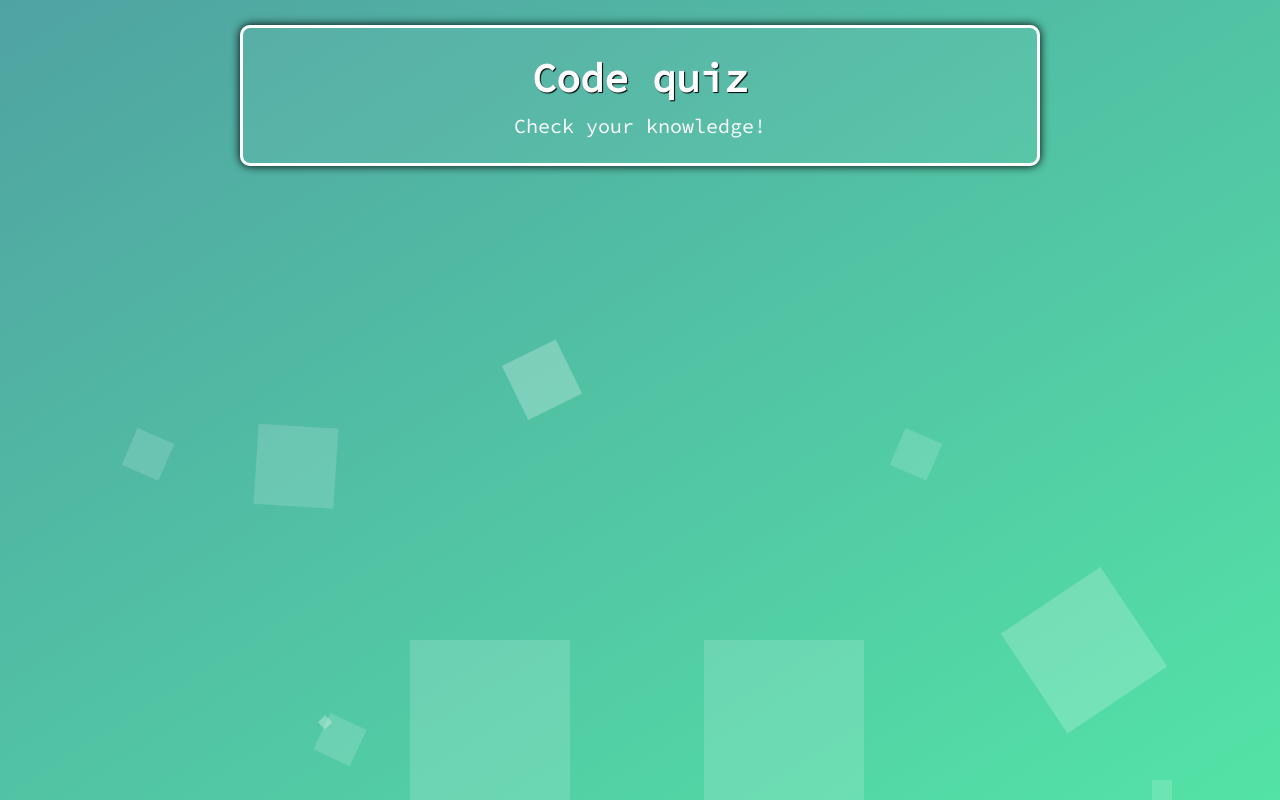
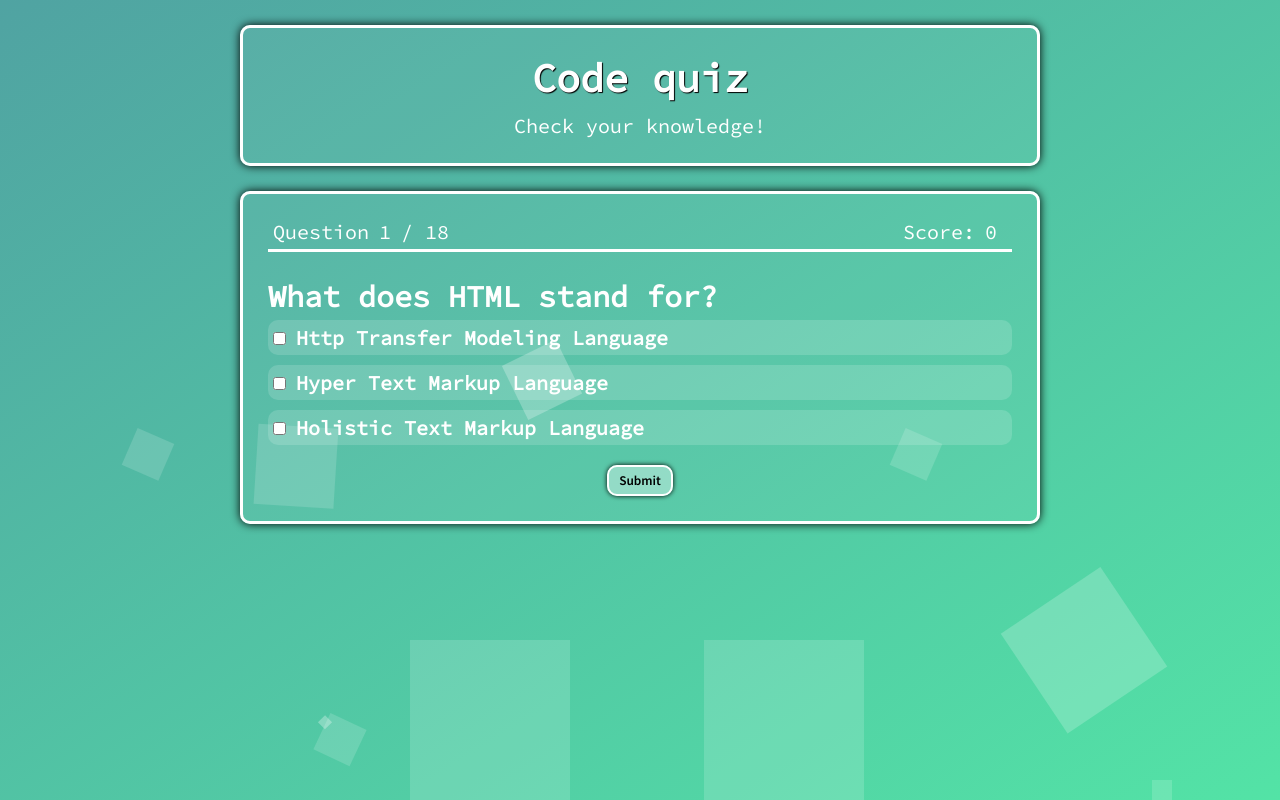
Before and after one commit to Lnferrari/code-quiz, a React (Create React App) app: page /quiz in a window 1280 px wide. Built offline with nearby package versions, Linux system fonts and the light colour scheme.

Commit message:
uploaded to gh-pages

```diff
--- a/src/App.js
+++ b/src/App.js
@@ -34,7 +34,7 @@ const App = () => {
         {backgroundBubbles}
         <Switch>
           <Route path='/' exact component={Home} />
-          <Route path='/code-quiz/quiz' exact component={Quiz}>
+          <Route path='/quiz' component={Quiz}>
           </Route>
         </Switch>
       </Router>
--- a/src/Components/Home.jsx
+++ b/src/Components/Home.jsx
@@ -9,7 +9,7 @@ const Home = () => {
         <div className='home'>
             <p>This is a quiz about HTML, CSS and JavaSCript, that can be used to repeat all the basics that are needed in everyday's life of a web developer.</p>
             <p>Find out if you know all the details!</p>
-            <button className='start' onClick={()=> history.push('/code-quiz/quiz')}>
+            <button className='start' onClick={()=> history.push('/quiz')}>
                 <span>Let's have fun!</span>
                 <FaArrowRight />
             </button>
```
